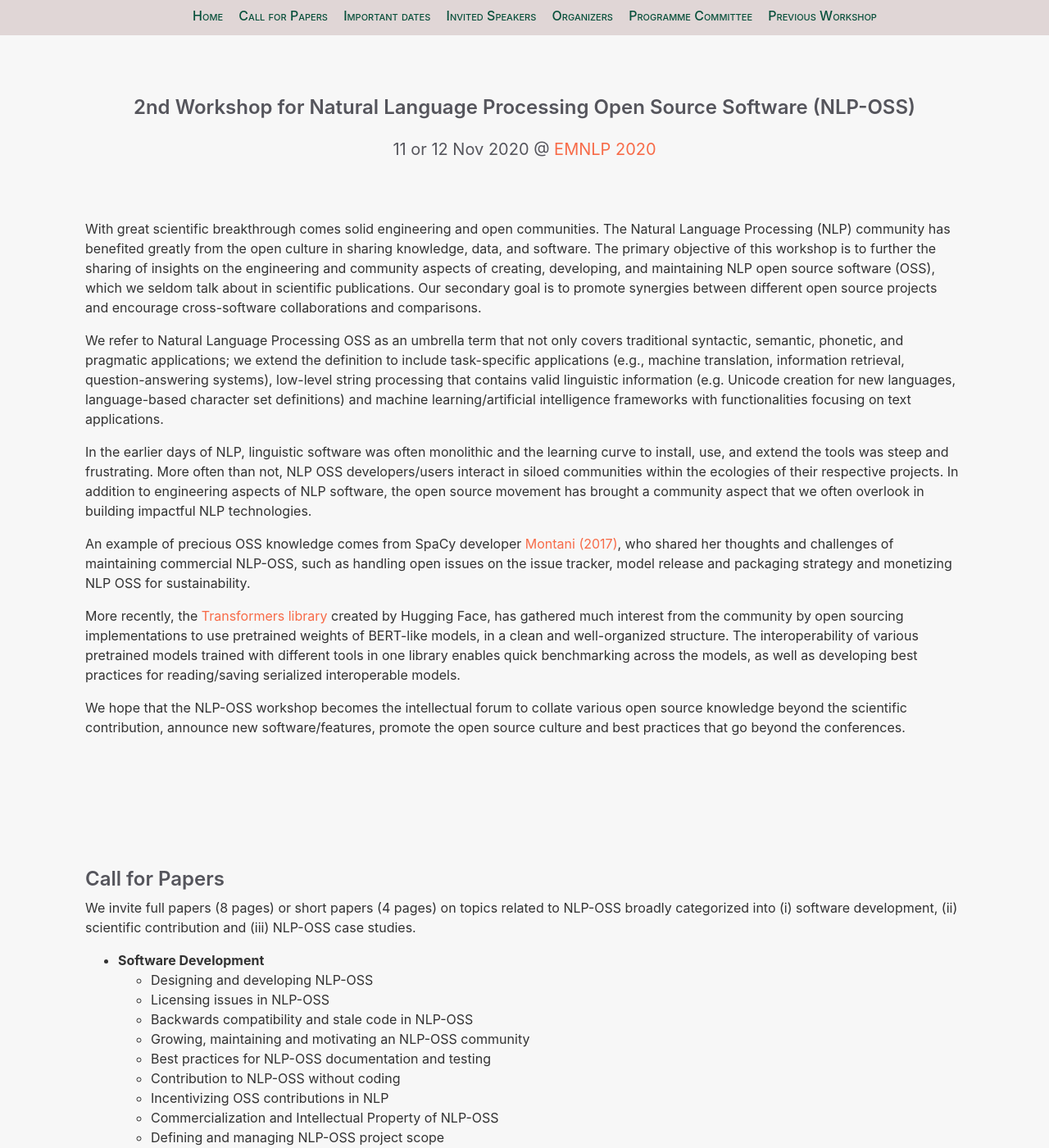
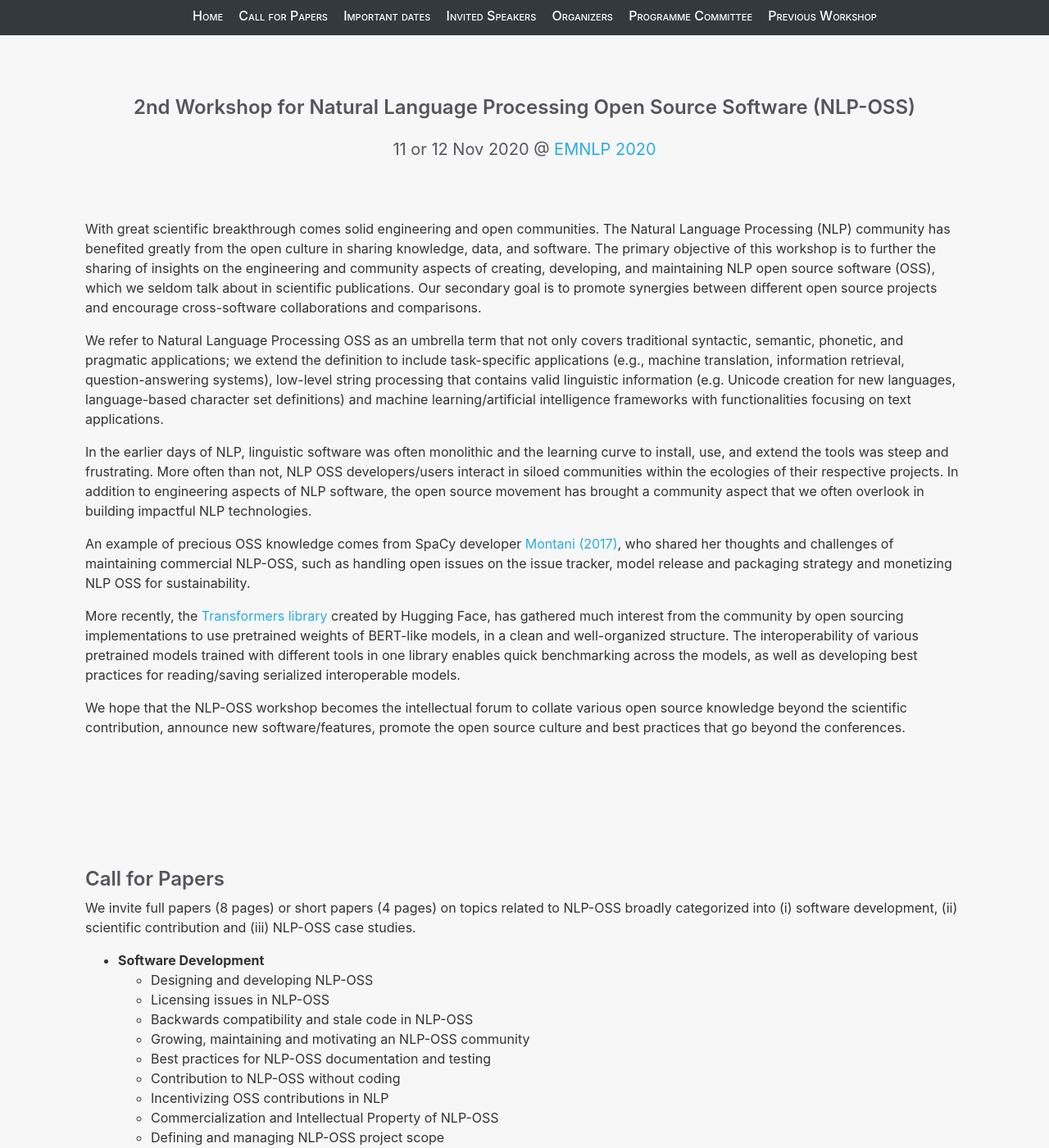
Before and after one commit to nlposs/nlposs.github.io, a Jekyll site: the page built from 2020/index.md, in a window 1280 px wide and 1400 px high. Shown: the whole window at 82% size. Built offline with Jekyll 4.4.1, drawn with Linux system fonts in a browser that asks for light colours.

Commit message:
enabled proper dark mode

```diff
--- a/_sass/_masthead.scss
+++ b/_sass/_masthead.scss
@@ -56,7 +56,11 @@ ul#navigation-list {
   list-style: none;
   padding-bottom: 0.75rem;
   padding-top: 0.45rem;
-  background: rgba(224, 214, 214, 1.0);
+  background: #33393d; //rgba(224, 214, 214, 1.0);
+
+      @media (prefers-color-scheme: dark) {
+        color: #33393d;
+      }
   }
   ul#navigation-list li {
     display: inline-block;
@@ -66,10 +70,18 @@ ul#navigation-list {
 	padding-left: 0;
     padding-right: 15px;
 	margin: auto;
-    background: rgba(224, 214, 214, 1.0);
+    background: #33393d; //rgba(224, 214, 214, 1.0);
+
+        @media (prefers-color-scheme: dark) {
+          color: #33393d;
+        }
 
     }
     ul#navigation-list li a {
-      color: #08503b;
+      color: #ffffff;
+
+          @media (prefers-color-scheme: dark) {
+            color: #24a37e;
+          }
     }
 }
--- a/_sass/_variables.scss
+++ b/_sass/_variables.scss
@@ -1,7 +1,26 @@
 // Color scheme for light and dark modes.
 
-$light: #f76b48;
+$light: #2aabe4;
 $dark: #1ba77e;
+
+// Original noir		$light: #f76b48;
+//$light: #f76b48;		$dark: #1ba77e;
+//$dark: #1ba77e;
+
+// Millo Orange-Green theme.
+//$light: #ff5000;
+//$dark: #75aa5d;
+//$white: #ffffff;
+
+// Lemonstand Black-Blue theme.
+//$light: #2aabe4;
+//$dark: #33393d;
+//$white: #ffffff;
+
+// Loom Red-Bleu-Grey theme.
+//$light: #fe7860;
+//$dark: #506cf0;
+//$white: #ffffff;
 
 // Highlighting color for code block borders and language name.
 
@@ -28,3 +47,20 @@
 $large-breakpoint: 38em;
 $large-font-size: 20px;
 $normal-font-size: 16px;
+
+// https://s3.amazonaws.com/ceblog/wp-content/uploads/2018/03/24214530/website-color-palettes-8.png
+$lemonstand-black:  #33393d;
+$lemonstand-yellow: #ffcd24;
+$lemonstand-blue:   #2aabe4;
+$lemonstand-lightblue: #9dc8e4;
+$lemonstand-grey:   #666b6e;
+
+
+//https://s3.amazonaws.com/ceblog/wp-content/uploads/2018/03/24214538/website-color-palettes-12.png
+$milloco-orange: #ff5000;
+$milloco-green:  #75aa5d;
+
+//https://s3.amazonaws.com/ceblog/wp-content/uploads/2018/03/24214506/website-color-palettes-1.png
+$loom-red: #fe7860;
+$loom-blue: #506cf0;
+$loom-grey: #a7c0cd;
```
